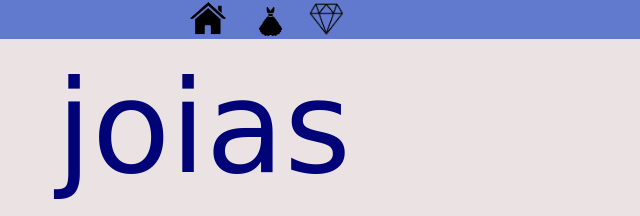
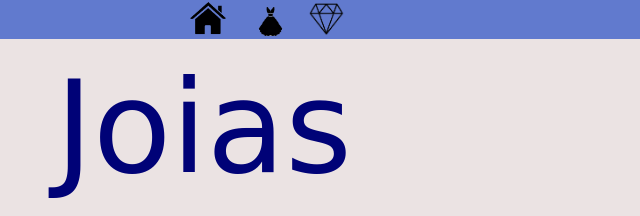
Before and after one commit to ADG-7/ADGuimaraes, a plain HTML site: page joias.html in a window 1280 px wide. Shown: the top 216 px of the page, 426-1066 px from the left. Drawn offline with Linux system fonts and the light colour scheme.

Commit message:
Update joias.html

```diff
--- a/joias.html
+++ b/joias.html
@@ -20,7 +20,7 @@
       <label for="Pesquisa"></label>
  <img src="A.D.G-removebg-preview.png" class="logo">
 
- <p class="paragrafo2">joias</p>
+ <p class="paragrafo2">Joias</p>
 
  <a href="contatos9.html"><img src="joias.jpg" class="imagem"></a>
 
```
